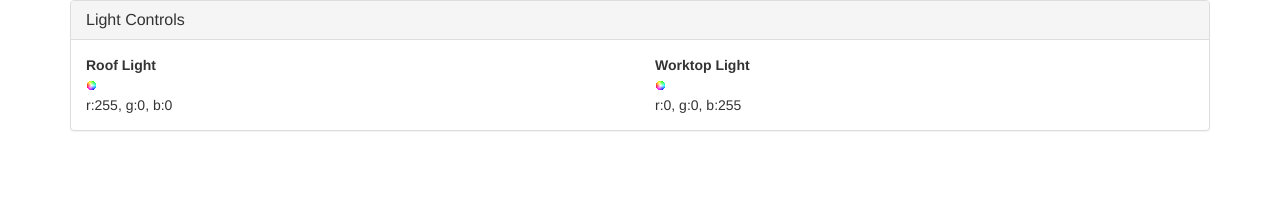
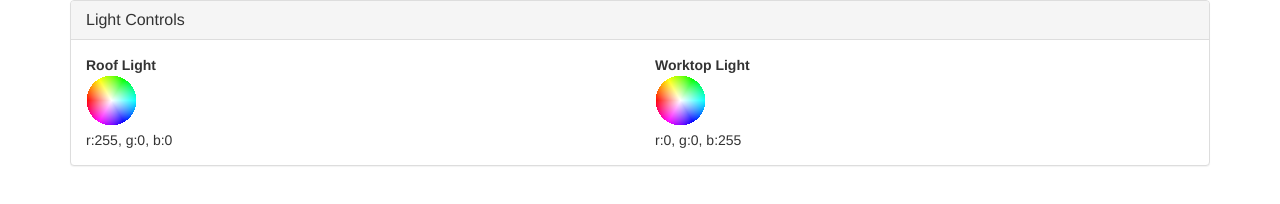
Before and after one commit to MartinRandall/ColemanLighting, a website: page index.html at #/main in a window 1280 px wide. Drawn offline with nearby package versions, Linux system fonts and the light colour scheme; some packages are replaced by stand-ins of ours.

Commit message:
Started adding light control service

```diff
--- a/app/directives/colour-box/colour-box-directive.js
+++ b/app/directives/colour-box/colour-box-directive.js
@@ -3,7 +3,11 @@
     "use strict";
 
     angular.module("main")
-        .directive("colourBox", function () {
+        .directive("colourBox", colourBox);
+
+    colourBox.$inject = [];
+
+    function colourBox() {
         return {
             restrict: "E",
             templateUrl: "app/directives/colour-box/colour-box-template.html",
@@ -14,5 +18,5 @@
 
             }
         };
-        });
+    }
 })();
--- a/app/directives/colour-wheel/colour-wheel-directive.js
+++ b/app/directives/colour-wheel/colour-wheel-directive.js
@@ -1,9 +1,27 @@
-(function() {
+(function () {
 
     "use strict";
 
     angular.module("main")
-        .directive("colourWheel", function() {
+        .directive("colourWheel", colourWheel);
+
+
+    colourWheel.$inject = [];
+
+
+    function colourWheel() {
+        return {
+            restrict: "E",
+            templateUrl: "app/directives/colour-wheel/colour-wheel-template.html",
+            scope: {
+                light: '=',
+                size: '='
+            },
+            link: function (scope, element, attr) {
+                drawCircle(element, scope.size);
+            }
+        };
+    }
 
     function drawCircle(element, size) {
 
@@ -58,16 +76,4 @@
         context.putImageData(imageData, 0, 0);
     }
 
-            return {
-                restrict: "E",
-                templateUrl: "app/directives/colour-wheel/colour-wheel-template.html",
-                scope: {
-                    light: '=',
-                    size: '='
-                },
-                link: function(scope, element, attr) {
-                    drawCircle(element, scope.size);
-                }
-            };
-        });
 })();
--- a/app/pages/main/main-controller.js
+++ b/app/pages/main/main-controller.js
@@ -3,9 +3,14 @@
     "use strict";
 
     angular.module("main")
-        .controller("MainController", ["$scope", function ($scope) {
+        .controller("MainController", mainController);
+
+        mainController.$inject = ['$scope'];
+
+        function mainController($scope) {
             $scope.test = "angular is working";
 
+            // Initialise the lights
             $scope.roofLight = {
                 name: 'Roof Light',
                 deviceIds: {
@@ -40,5 +45,5 @@
                 }
             };
 
-        }]);
+        }
 })();
--- a/app/pages/main/main.html
+++ b/app/pages/main/main.html
@@ -4,8 +4,8 @@
     </div>
     <div class="panel-body">
         <div class="row">
-            <colour-wheel class="col-sm-6" light="roofLight" size="10"></colour-wheel>
-            <colour-wheel class="col-sm-6" light="worktopLight" size="10"></colour-wheel>
+            <colour-wheel class="col-sm-6" light="roofLight" size="50"></colour-wheel>
+            <colour-wheel class="col-sm-6" light="worktopLight" size="50"></colour-wheel>
         </div>
         <div class="row">
             <colour-box class="col-sm-6" light="roofLight"></colour-box>
--- /dev/null
+++ b/app/services/lightControlService.js
@@ -0,0 +1,45 @@
+(function () {
+
+    "use strict";
+
+    angular.module("main")
+        .factory("lightControlService", lightControlService);
+
+    lightControlService.$inject = ['$http'];
+
+
+    function lightControlService($http) {
+
+        return {
+
+            /**
+             * Sets the level for the given light
+             * @param {int} lightId - Id of light to set
+             * @param {int} level - level of light to set at (0 - 100)
+             */
+            setLight: function (lightId, level) {
+                level = limitLevel(level);
+
+                // todo - send http command
+
+                Console.log("set light " + lightId + " to " + level);
+            }
+        };
+    }
+
+    /**
+     * Limit the level value to range 0 - 100
+     * @param {int} level
+     * @returns {int} limited level
+     */
+    function limitLevel(level) {
+        if (level < 0) {
+            level = 0;
+        }
+        else if (level > 100) {
+            level = 100;
+        }
+        return level;
+    }
+
+})();
--- a/index.html
+++ b/index.html
@@ -158,6 +158,7 @@
 <script src="app/pages/main/main-controller.js"></script>
 <script src="app/directives/colour-wheel/colour-wheel-directive.js"></script>
 <script src="app/directives/colour-box/colour-box-directive.js"></script>
+<script src="app/services/lightControlService.js"></script>
 
 </body>
 </html>
```
Lines whose indentation alone changed are shown as unchanged.
